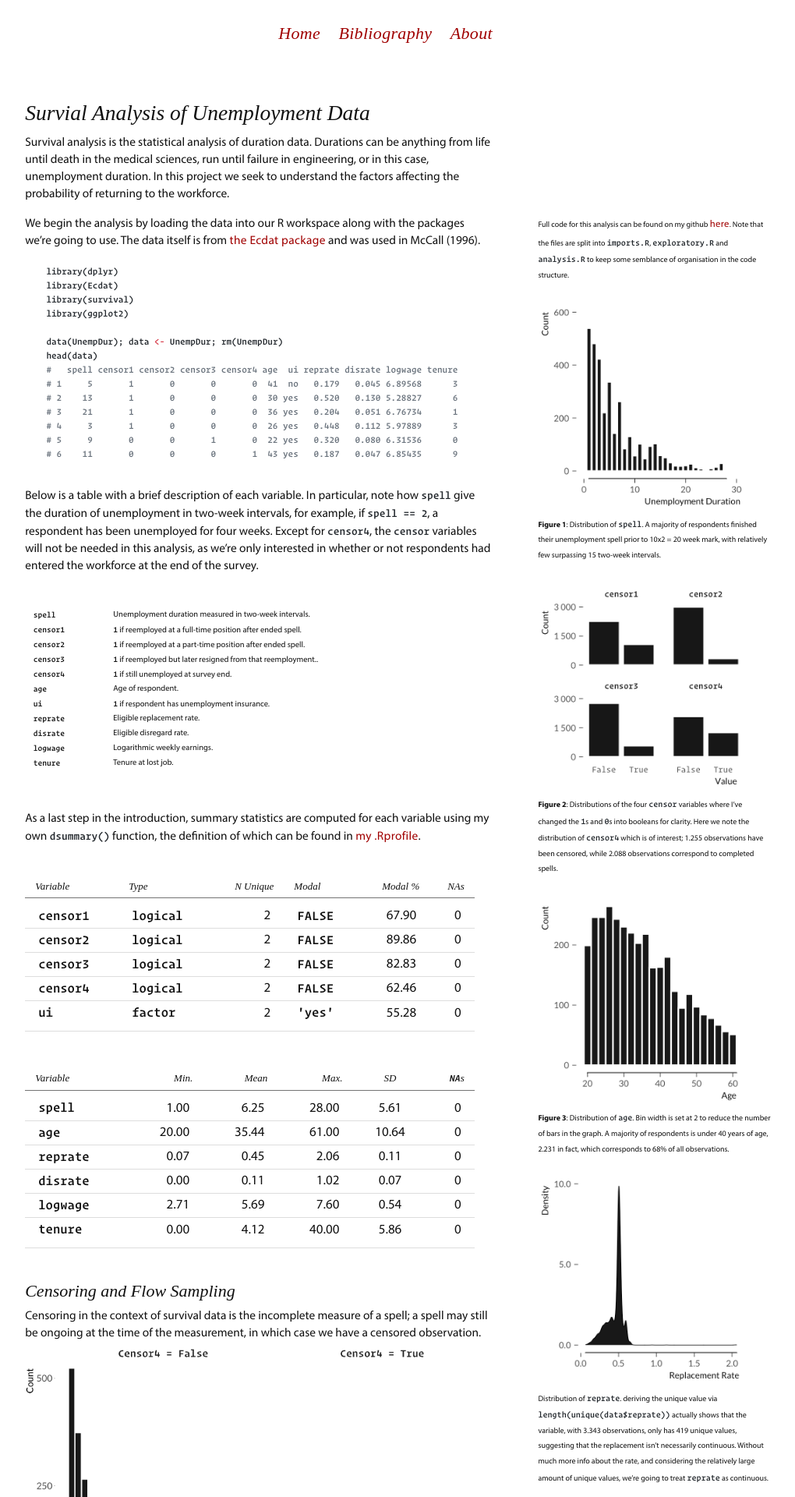
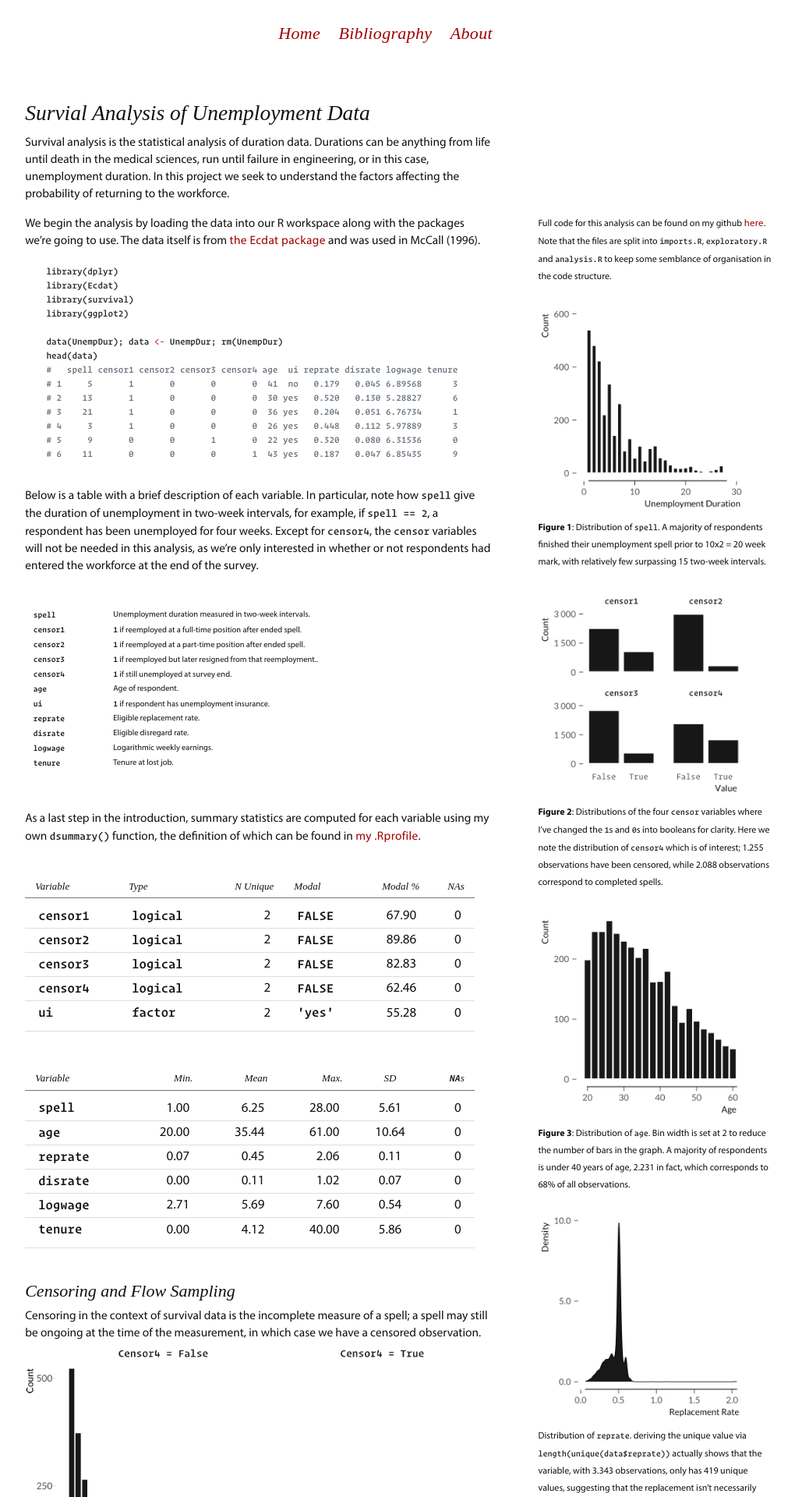
Before and after one commit to mhoirup/mhoirup.github.io, a Jekyll site: the page built from _posts/2021-04-12-Survival-Analysis.md, in a window 1280 px wide. Shown: the top 1920 px of the page at 78% size, without its empty margins (147-1167 px from the left). Built offline with Jekyll 4.4.1, drawn with Linux system fonts in a browser that asks for light colours; formulas are drawn with MathJax 3.

Commit message:
adjust font sizes

```diff
--- a/css/tufte.scss
+++ b/css/tufte.scss
@@ -358,8 +358,8 @@ img { max-width: 100%; }
     width: 50%;
     margin-top: 0;
     margin-bottom: 1.96rem;
-    font-size: 10px;
-    line-height: 1.96; //changed to bring line heights into rational pattern
+    font-size: 12px;
+    // line-height: 1.96; //changed to bring line heights into rational pattern
     vertical-align: baseline;
     position: relative;
 }
```
